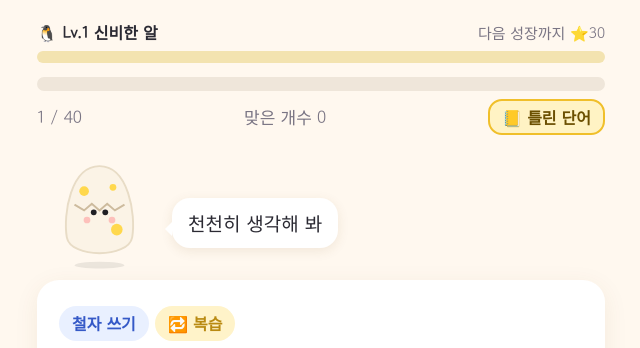
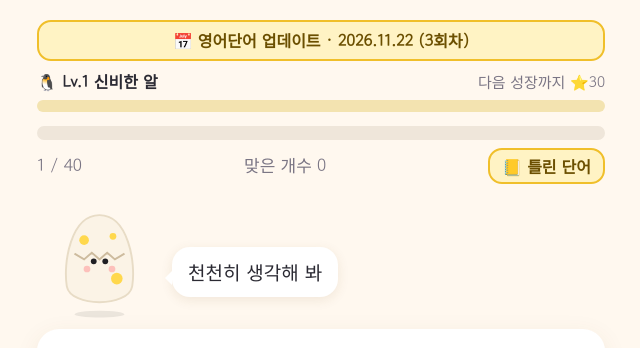
Before and after one commit to choinkue/seola-quiz, a plain HTML site: page q3/index.html in a window 1280 px wide. Shown: the top 348 px of the page, without its empty margins (319-959 px from the left). Drawn offline with nearby package versions, Linux system fonts and the light colour scheme.

Commit message:
화면 상단에 영어단어 업데이트 날짜 표시
Co-Authored-By: Claude Sonnet 5.5 <noreply@anthropic.com>
Claude-Session: https://claude.ai/code/session_01Uqj64xMBPJP1W6WmEGDohv

```diff
--- a/q3/index.html
+++ b/q3/index.html
@@ -9,6 +9,7 @@
   :root{--bg:#fff8ef;--card:#ffffff;--ink:#2b2a33;--sub:#7a7584;--accent:#f07b3f;--accent2:#ffd36e;--ok:#2e9e6a;--okbg:#e6f6ee;--no:#d64545;--nobg:#fdeaea;--line:#efe6da}
   *{box-sizing:border-box}
   body{margin:0;background:var(--bg);color:var(--ink);font-family:"Gowun Dodum",system-ui,sans-serif;font-size:20px;line-height:1.55}
+  .upd{text-align:center;font-size:16px;font-weight:bold;color:#6b4f00;background:#fff3c4;border:2px solid #f0bf2a;border-radius:14px;padding:6px 10px;margin-bottom:8px}
   .wrap{max-width:600px;margin:0 auto;padding:20px 16px 48px}
   h1{font-family:"Nunito","Gowun Dodum",sans-serif;font-size:24px;margin:4px 0 2px}
   .muted{color:var(--sub);font-size:16px}
@@ -89,6 +90,7 @@
 </head>
 <body>
 <div class="wrap">
+    <div class="upd">📅 영어단어 업데이트 · 2026.11.22 (3회차)</div>
     <div id="app"></div>
   <div class="quote" id="quote"></div>
 </div>
```
